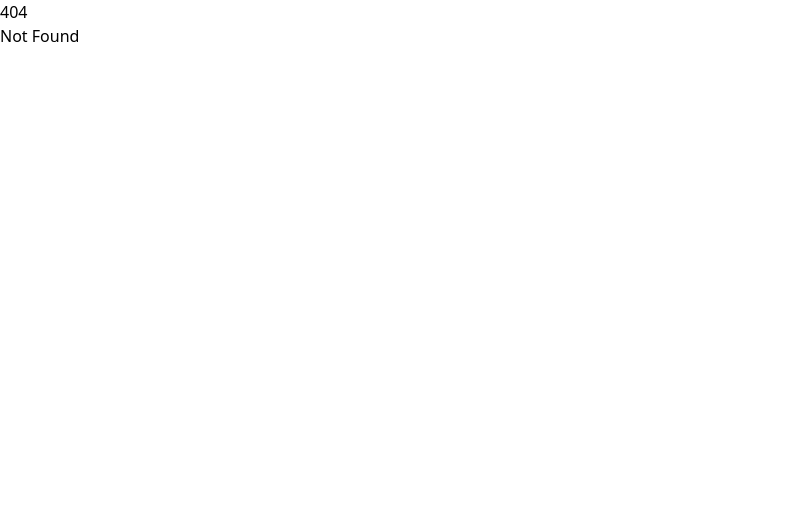
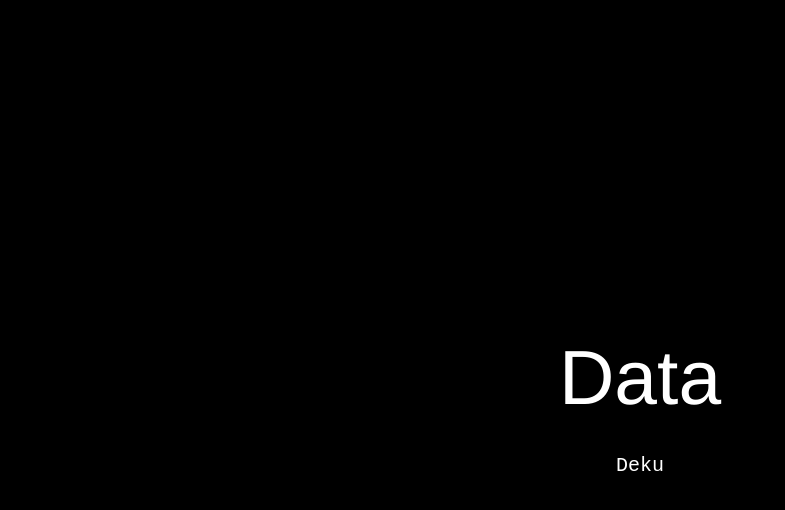
Before and after one commit to reagent-systems/reagent-website-minimalist, a SvelteKit app: page /data in a window 1280 px wide. Before the commit this address had no page. Shown: the top 510 px of the page, without its empty margins (0-785 px from the left). Built offline with nearby package versions, Linux system fonts and the light colour scheme.

Commit message:
Made a data page.

```diff
--- a/src/app.css
+++ b/src/app.css
@@ -1,3 +1,16 @@
+/*
+Global font utility classes:
+.font-helvetica { font-family: Helvetica, Arial, sans-serif; }
+.font-courier { font-family: 'Courier New', Courier, monospace; }
+*/
+
 @import 'tailwindcss';
 @plugin '@tailwindcss/typography';
 @plugin '@tailwindcss/forms';
+
+.font-helvetica {
+  font-family: Helvetica, Arial, sans-serif;
+}
+.font-courier {
+  font-family: 'Courier New', Courier, monospace;
+}
--- a/src/routes/+page.svelte
+++ b/src/routes/+page.svelte
@@ -79,7 +79,7 @@ onMount(updateGlow);
 <div class="min-h-screen flex flex-col justify-between bg-black text-white dark:bg-black dark:text-white bg-white text-black transition-colors duration-300">
   <div class="flex-1 flex flex-col items-center justify-center">
     <div class="flex flex-col big-words group" style="gap:0;">
-      <a href="#" class="text-[6vw] font-normal text-left leading-none bigword"
+      <a href="/data" class="text-[6vw] font-normal text-left leading-none bigword"
         style="font-family: Helvetica, Arial, sans-serif;"
         class:moving={moving[0]} class:hovered={hovered[0]}
         on:mouseenter={() => highlight(0)} on:mouseleave={() => clearHighlight(0)}>
--- /dev/null
+++ b/src/routes/data/+page.svelte
@@ -0,0 +1,10 @@
+<script lang="ts">
+// No script needed
+</script>
+
+<div class="min-h-screen flex flex-col items-center justify-center bg-black text-white">
+  <div class="flex flex-col items-center">
+    <div class="text-[6vw] font-normal font-helvetica">Data</div>
+    <div class="mt-4 text-xl font-courier">Deku</div>
+  </div>
+</div>
```
